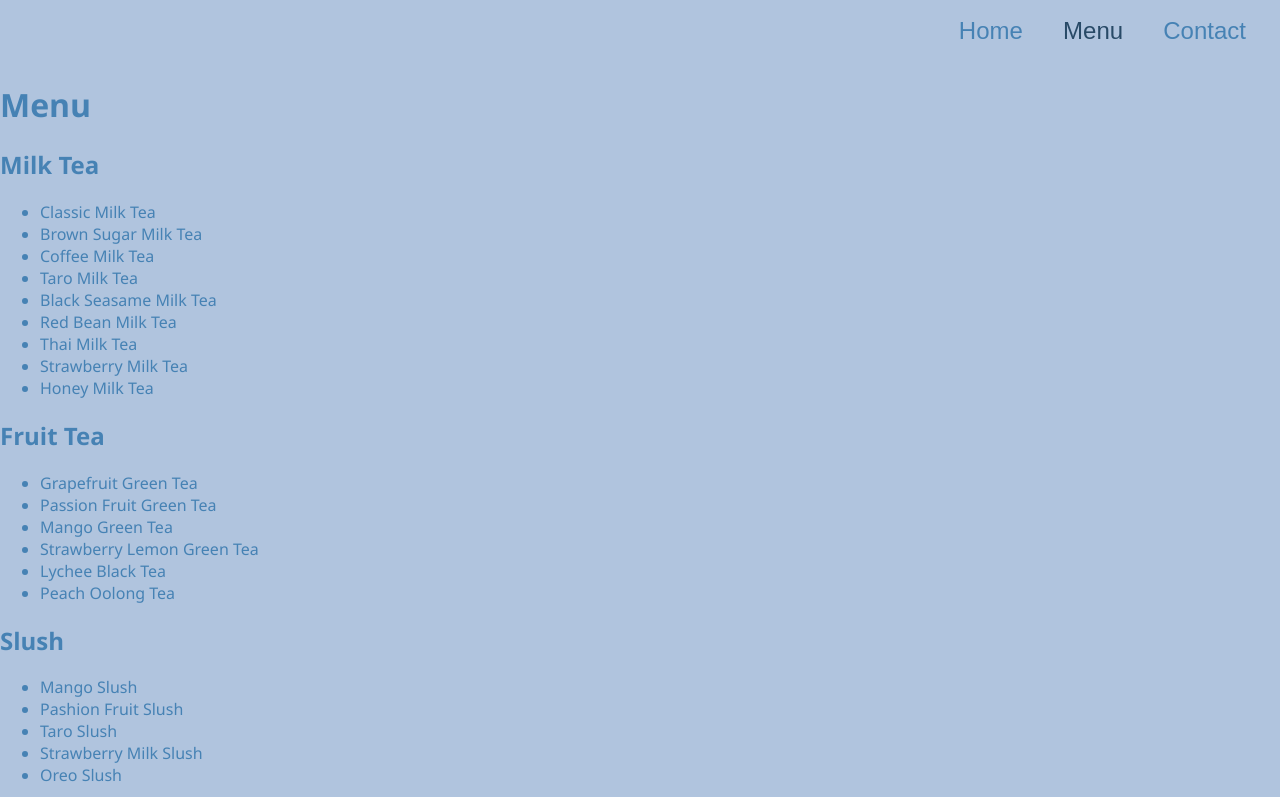
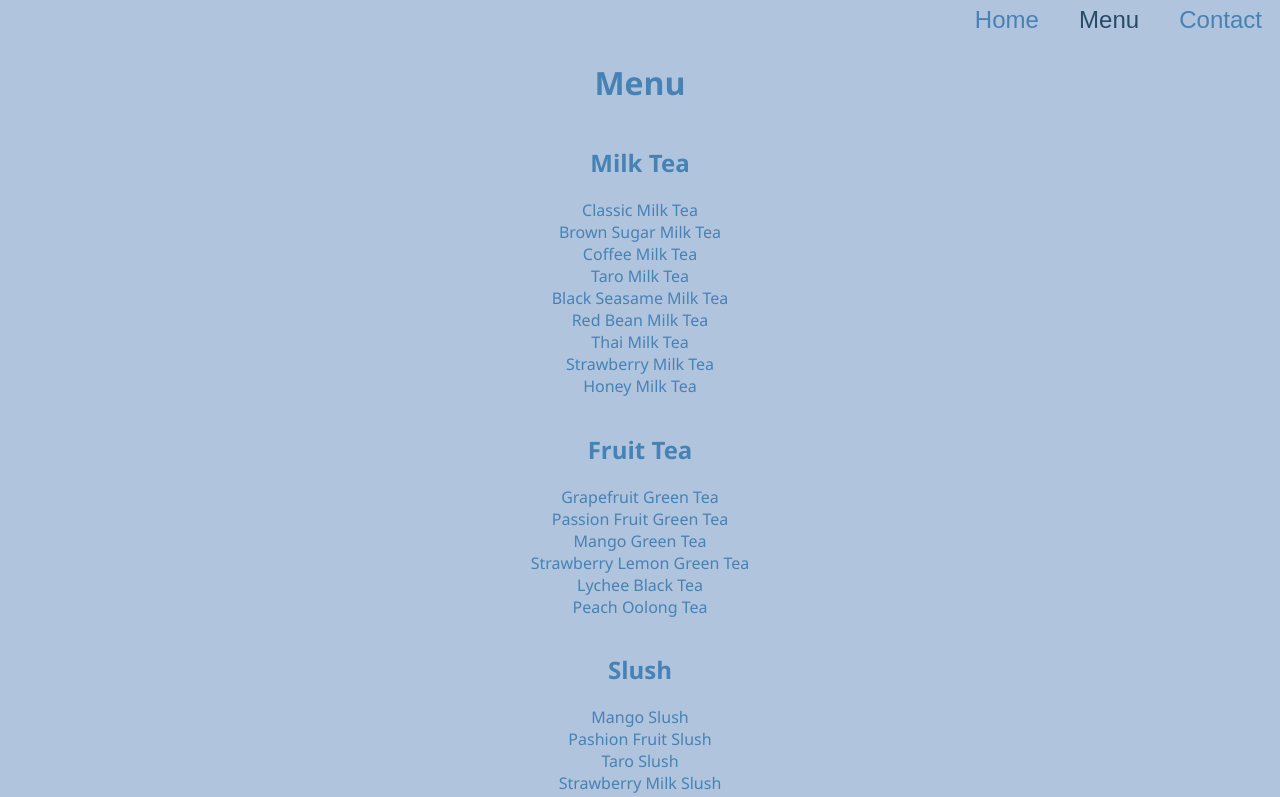
Before and after one commit to jtieu7268/restaurant-page, a website built with webpack: page src/template.html in a window 1280 px wide. Both pictures are taken after a click on the button "Menu". Shown: the top 797 px of the page. Built offline with nearby package versions, Linux system fonts and the light colour scheme.

Commit message:
Stylize menu tab with css

```diff
--- a/src/menu.js
+++ b/src/menu.js
@@ -1,5 +1,6 @@
 export default function menu() {
     const container = document.createElement("div");
+    container.classList.add("menu");
 
     const menuObj = {
         "Milk Tea": [
--- a/src/style.css
+++ b/src/style.css
@@ -4,14 +4,16 @@ body {
     font-family:'Segoe UI', Tahoma, Geneva, Verdana, sans-serif;
     background-color: lightsteelblue;
     color: steelblue;
-    height: 100vh;
-    width: 100vw;
+    /* height: 100vh;
+    width: 100vw; */
 }
 
 header {
     display: flex;
     justify-content: right;
-    margin: 1em
+    align-items: center;
+    height: 5vh;
+    width: 100vw;
 }
 
 button {
@@ -29,8 +31,11 @@ button:hover,
 
 #content {
     display: flex;
+    height: 95vh;
+    width: 100vw;
 }
 
+/* HOME */
 .home {
     display: flex;
     margin: 5% 15%;
@@ -53,3 +58,17 @@ button:hover,
 img {
     width: 300px;
 }
+
+/* MENU */
+.menu {
+    display: flex;
+    flex-direction: column;
+    align-items: center;
+    flex: 1 1 0;
+    text-align: center;
+}
+
+ul {
+    list-style: none;
+    padding: 0;
+}
```
